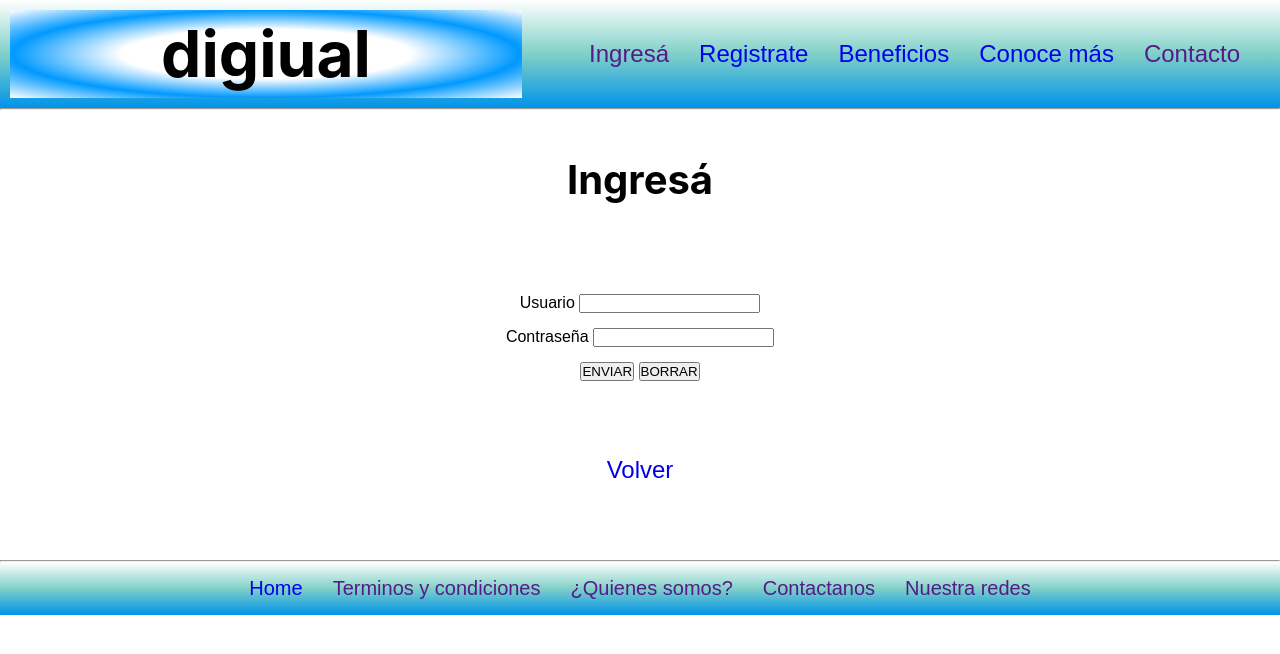
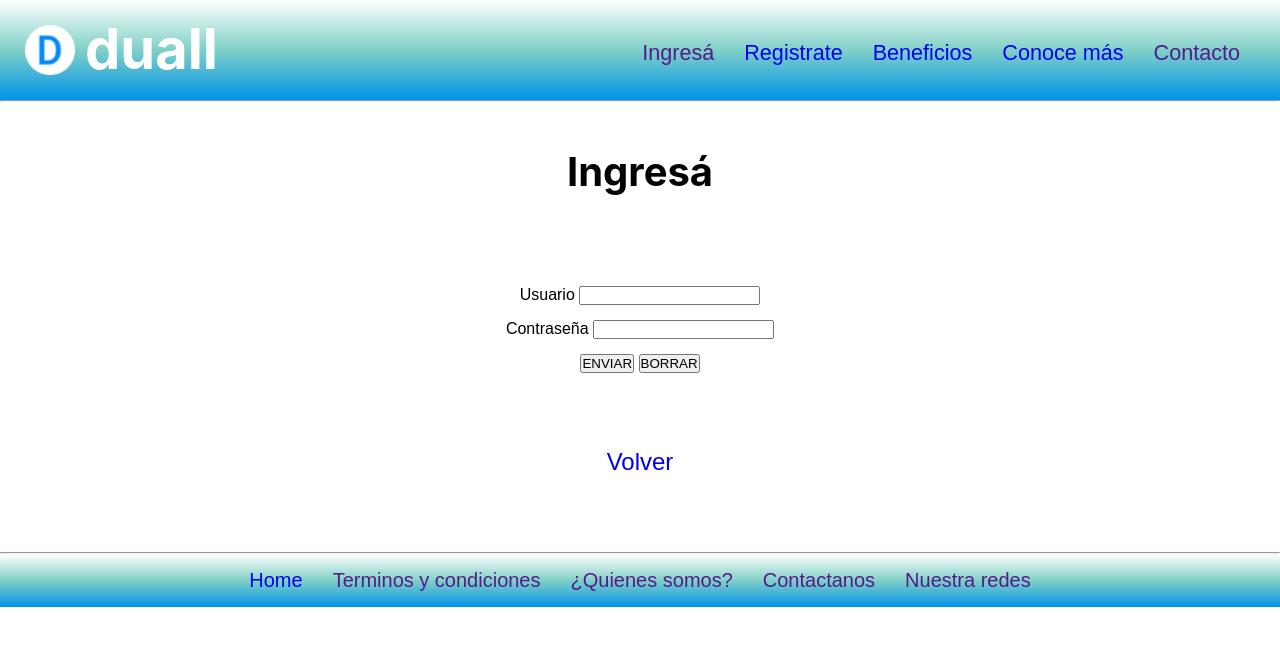
Before and after one commit to marian87g/Proyecto-final-Coder, a plain HTML site: page ingreso.html in a window 1280 px wide. Drawn offline with Linux system fonts and the light colour scheme.

Commit message:
modificaciones header

```diff
--- a/estilo.css
+++ b/estilo.css
@@ -16,6 +16,7 @@ header{
     flex-wrap: nowrap;
     justify-content: space-between;
     width: auto;
+    height: 100px;
 }
 .bar{
     background-color:transparent;
@@ -29,7 +30,7 @@ header{
 .bar li{
     padding: 5px;
     margin: 10px;
-    font-size: 150%;
+    font-size: 135%;
     display: flex;
     text-align: center;
 }
@@ -44,13 +45,17 @@ header{
 .log{
     display: flex;
     font-family: 'Inter', sans-serif;
-    font-style: bold;
-    font-size: 400%;
-    justify-content: center;
-    background-image: radial-gradient(ellipse, white 40%, rgb(0, 153, 255), white);
+    font-size: 175%;
+    justify-content: left;
+    background-color: transparent;
+    color: white;
     padding: 5px;
     margin: 10px;
     width: 40%;
+    align-content: center;
+}
+.log img{
+    margin: 10px;
 }
 h2{
     font-family: 'Inter', sans-serif;
--- a/ingreso.html
+++ b/ingreso.html
@@ -4,12 +4,19 @@
     <meta charset="UTF-8">
     <meta http-equiv="X-UA-Compatible" content="IE=edge">
     <meta name="viewport" content="width=device-width, initial-scale=1.0">
-    <title>Digiual - Ingreso</title>
+    <title>Duall - Ingreso</title>
     <link rel="stylesheet" href="estilo.css">
+    <link rel="icon" href="./images/favicon-32x32.png">
 </head>
 <body>
+
+    <!--BARRA DE NAVEGACION -->
     <header>
-        <h1 class="log">digiual</h1>
+        <div class="log">
+            <img src="./images/favicon.ico" alt="">
+            <br>
+            <h1>duall</h1>
+        </div>
         <nav>
             <ul class="bar">
                 <li><a href="">Ingresá</a></li>
```
Also changed, not shown: index.html (+7 -2 lines), images/favicon-32x32.png (added), images/favicon.ico (added).
